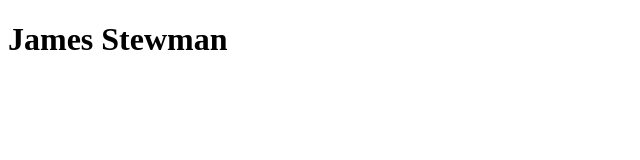
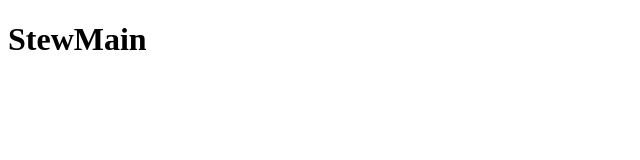
Before and after one commit to OneStewMany/onestewmany.github.io, a plain HTML site: page index.html in a window 1280 px wide. Shown: the whole page, without its empty margins (0-640 px from the left). Drawn offline with Linux system fonts and the light colour scheme.

Commit message:
Changed Header

```diff
--- a/index.html
+++ b/index.html
@@ -6,7 +6,7 @@
 
 </head>
 <body>
-    <h1>James Stewman</h1>
+    <h1>StewMain</h1>
     <script src=".\js\script.js"></script>
 </body>
 </html>
```
